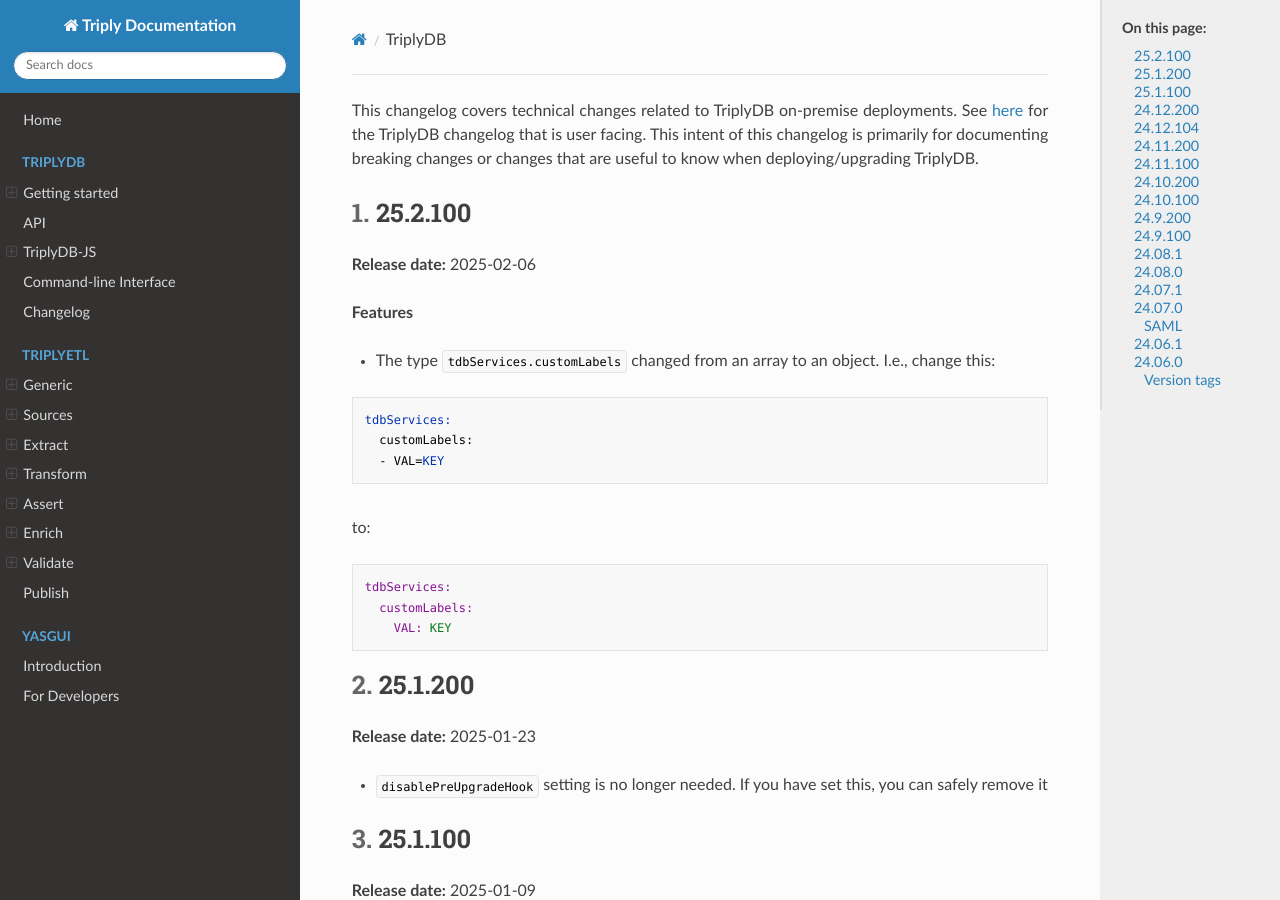
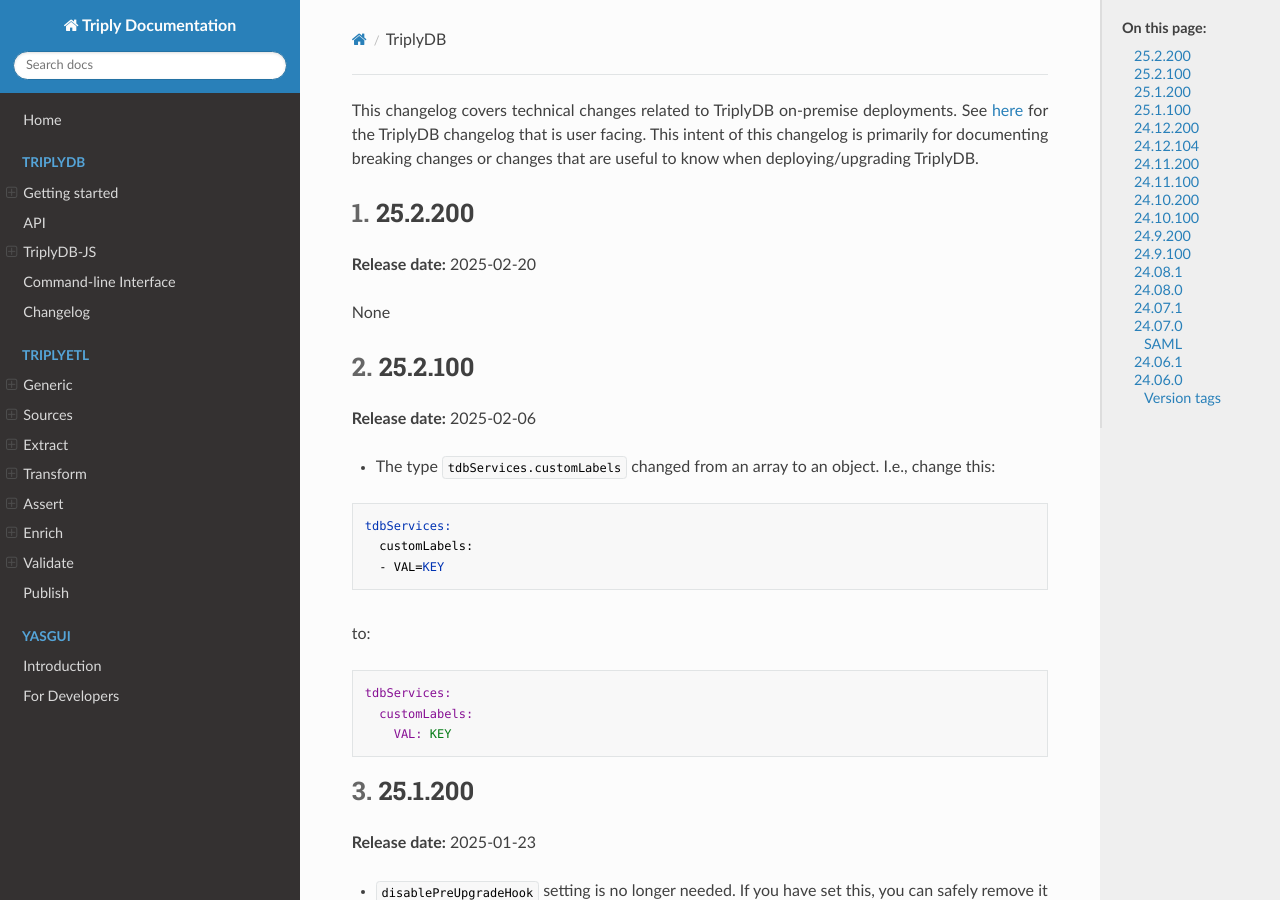
Before and after one commit to TriplyDB/Documentation, an MkDocs documentation site: the page built from docs/triplydb-technical-changelog/index.md, in a window 1280 px wide and 900 px high. Built offline with MkDocs 1.6.1, drawn with Linux system fonts in a browser that asks for light colours.

Commit message:
updated technical changelog

```diff
--- a/docs/triplydb-technical-changelog/index.md
+++ b/docs/triplydb-technical-changelog/index.md
@@ -9,11 +9,17 @@
 This intent of this changelog is primarily for documenting breaking changes or changes
 that are useful to know when deploying/upgrading TriplyDB.
 
+
+## 25.2.200 {#25.2.200}
+
+**Release date:** 2025-02-20
+
+None
+
+
 ## 25.2.100 {#25.2.100}
 
 **Release date:** 2025-02-06
-
-**Features**
 
 - The type `tdbServices.customLabels` changed from an array to an object. I.e., change
   this:
```
